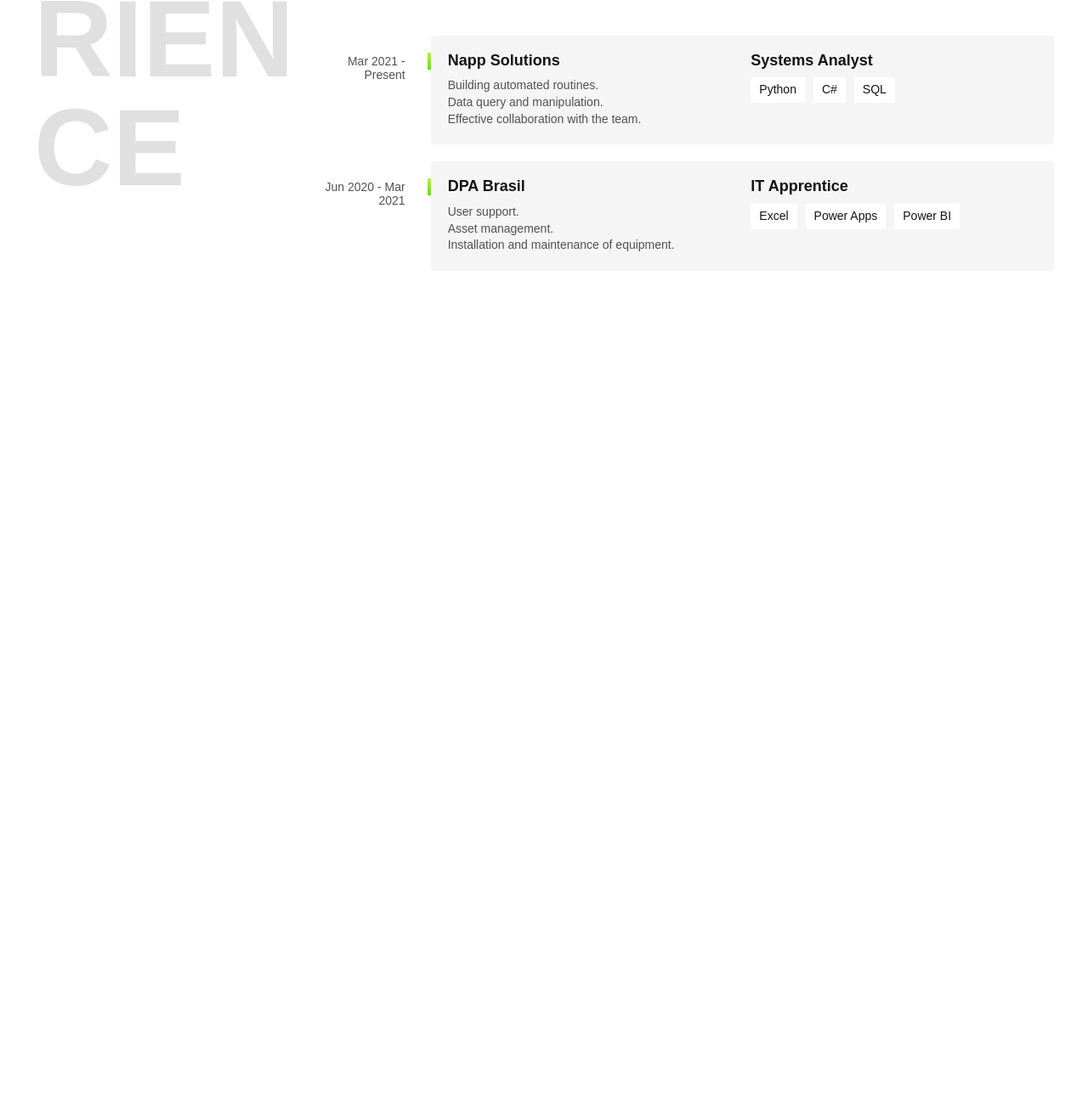
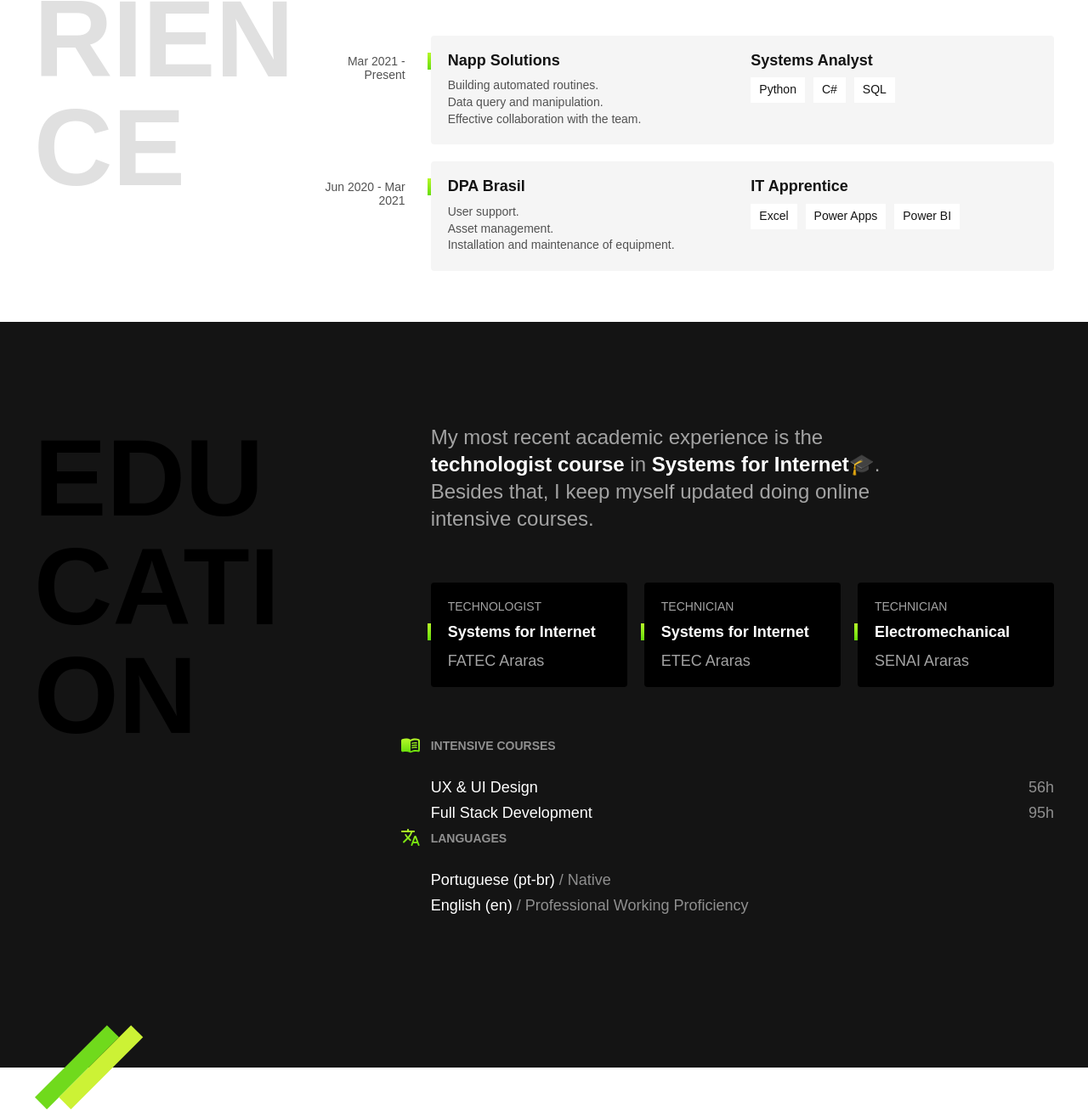
Before and after one commit to gabriel-venezian/personal-portfolio, a plain HTML site: page index.html in a window 1280 px wide. Shown: the part 919-2226 px from the top of the page at 85% size. Before the commit the page ends 1298 px from the top, so only its background shows below. Drawn offline with Linux system fonts and the light colour scheme.

Commit message:
Add education section

```diff
--- /dev/null
+++ b/css/education.css
@@ -0,0 +1,155 @@
+.education {
+  background-color: #141414;
+  color: #ffffff;
+}
+
+.education__container {
+  max-width: 120rem;
+  padding: 12rem 2rem;
+  margin: 0 auto;
+  display: grid;
+  grid-template-columns: 1fr 2fr;
+  gap: 10rem;
+  position: relative;
+}
+
+.education__container::after {
+  content: "";
+  display: block;
+  width: 13rem;
+  height: 10rem;
+  background: url("../img/decorator.svg") no-repeat center;
+  position: absolute;
+  bottom: -5rem;
+  left: 2rem;
+}
+
+.education .subtitle {
+  color: #000000;
+  max-width: 5ch;
+}
+
+.education__text {
+  font-size: 2.4rem;
+  line-height: 1.33;
+  margin-bottom: 6rem;
+  max-width: 40ch;
+  color: #a3a3a3;
+}
+
+.education__text strong {
+  color: #ffffff;
+}
+
+.education__list {
+  display: flex;
+  flex-wrap: wrap;
+  gap: 2rem;
+  margin-bottom: 6rem;
+}
+
+.education__item {
+  display: flex;
+  flex-direction: column;
+  flex: 1;
+  background: #000000;
+  padding: 2rem;
+  border-radius: 0.4rem;
+}
+
+.education__degree {
+  font-size: 1.4rem;
+  text-transform: uppercase;
+  color: #a3a3a3;
+  margin-bottom: 1rem;
+}
+
+.education__course-name {
+  flex: 1;
+  font-size: 1.8rem;
+  line-height: 1.4;
+  margin-bottom: 1rem;
+  position: relative;
+}
+
+.education__course-name::before {
+  content: "";
+  width: 0.4rem;
+  height: 2rem;
+  background: linear-gradient(#b6f829, #67dd0a);
+  position: absolute;
+  top: 0.2rem;
+  left: -2.4rem;
+}
+
+.education__educational-institution {
+  font-size: 1.8rem;
+  color: #a3a3a3;
+}
+
+.education__extra {
+  margin-bottom: 6rem;
+}
+
+.education__extra h3 {
+  font-size: 1.4rem;
+  line-height: 1.4;
+  color: #8f8f8f;
+  text-transform: uppercase;
+  margin-bottom: 3rem;
+  position: relative;
+}
+
+.education__extra h3::before {
+  content: "";
+  display: block;
+  width: 2.4rem;
+  height: 2.4rem;
+  position: absolute;
+  left: -3.6rem;
+  top: -0.4rem;
+}
+
+.education__courses h3::before {
+  background: url("../img/courses.svg") no-repeat center center;
+}
+
+.education__languages h3::before {
+  background: url("../img/languages.svg") no-repeat center center;
+}
+
+.education__extra li {
+  font-size: 1.8rem;
+  line-height: 1.1;
+  margin-bottom: 1rem;
+}
+
+.education__extra span {
+  color: #8f8f8f;
+}
+
+.education__courses li {
+  display: flex;
+  justify-content: space-between;
+}
+
+@media screen and (max-width: 800px) {
+  .education__container {
+    grid-template-columns: 1fr;
+    padding: 6rem 2rem;
+    gap: 4rem;
+  }
+
+  .education .subtitle {
+    color: #ffffff;
+  }
+
+  .education__text {
+    font-size: 1.8rem;
+  }
+
+  .education__extra h3::before {
+    position: initial;
+    margin-bottom: 1rem;
+  }
+}
--- a/css/global.css
+++ b/css/global.css
@@ -40,6 +40,6 @@ img {
   .subtitle {
     font-size: 4.8rem;
     text-transform: capitalize;
-    max-width: initial;
+    max-width: initial !important;
   }
 }
--- a/css/style.css
+++ b/css/style.css
@@ -2,3 +2,4 @@
 @import "./header.css";
 @import "./introduction.css";
 @import "./experience.css";
+@import "./education.css";
--- a/index.html
+++ b/index.html
@@ -24,7 +24,7 @@
   <main class="introduction">
     <img src="./img/profile_picture.jpg" alt="Portfolio's owner, Gabriel Venezian. Brown and straight hair. Brown eyes and using square eyeglasses.">
     <div>
-      <h1>Front-end Developer</h1>
+      <h1>Front-end <br> Developer</h1>
       <p>Araras, São Paulo <img class="introduction__decorator" src="./img/location.svg" alt=""></p>
     </div>
   </main>
@@ -67,6 +67,50 @@
       </div>
     </div>
   </section>
+
+  <section class="education" id="education" aria-label="Education">
+    <div class="education__container">
+      <h2 class="subtitle">Education</h2>
+      <div>
+        <p class="education__text">
+          My most recent academic experience is the <strong>technologist course</strong> in <strong>Systems for Internet</strong>🎓. Besides that, I keep myself updated doing online intensive courses.
+        </p>
+        <ul class="education__list">
+          <li class="education__item">
+            <span class="education__degree">Technologist</span>
+            <h3 class="education__course-name">Systems for Internet</h3>
+            <span class="education__educational-institution">FATEC Araras</span>
+          </li>
+          <li class="education__item">
+            <span class="education__degree">Technician</span>
+            <h3 class="education__course-name">Systems for Internet</h3>
+            <span class="education__educational-institution">ETEC Araras</span>
+          </li>
+          <li class="education__item">
+            <span class="education__degree">Technician</span>
+            <h3 class="education__course-name">Electromechanical</h3>
+            <span class="education__educational-institution">SENAI Araras</span>
+          </li>
+        </ul>
+        <div class="education__extra">
+          <div class="education__courses">
+            <h3>Intensive Courses</h3>
+            <ul>
+              <li>UX & UI Design <span>56h</span></li>
+              <li>Full Stack Development <span>95h</span></li>
+            </ul>
+          </div>
+          <div class="education__languages">
+            <h3>Languages</h3>
+            <ul>
+              <li>Portuguese (pt-br) <span>/ Native</span></li>
+              <li>English (en) <span>/ Professional Working Proficiency</span></li>
+            </ul>
+          </div>
+        </div>
+      </div>
+    </div>
+  </section>
 </body>
 
 </html>
```
